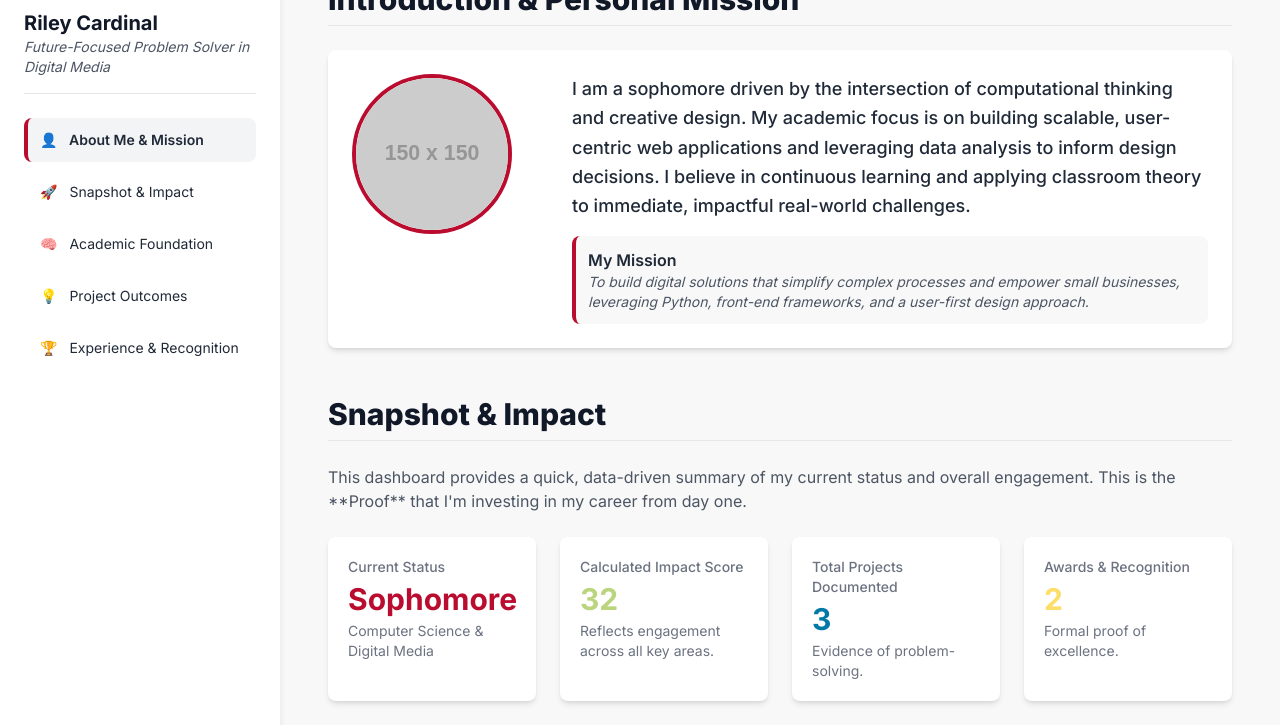
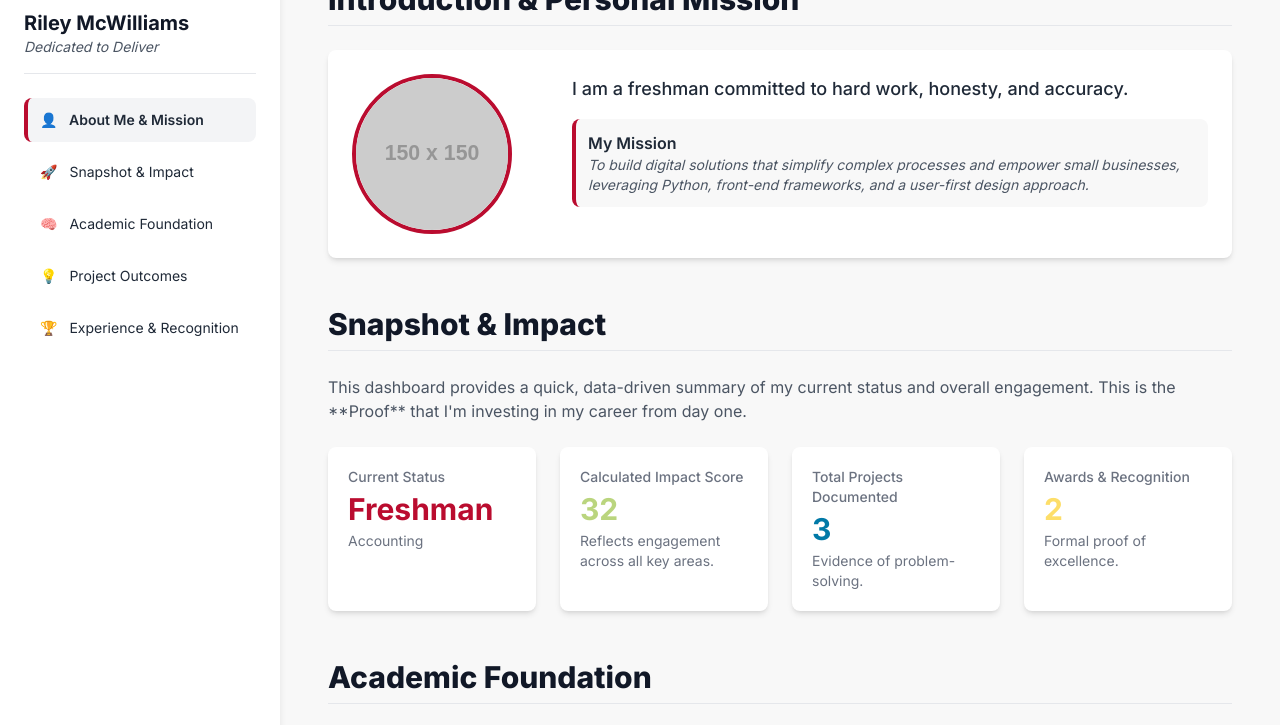
Before and after one commit to Riley-McWilliams/McWilliams-Personal-Portfolio, a plain HTML site: page index.html in a window 1280 px wide. Shown: the part 67-792 px from the top of the page. Drawn offline with nearby package versions, Linux system fonts and the light colour scheme; placeholder pictures from the web are drawn by us.

Commit message:
Update index.html

```diff
--- a/index.html
+++ b/index.html
@@ -255,17 +255,17 @@ CONFIRMATION: NO SVG graphics used. NO Mermaid JS used. -->
 
         // 1.1 PROFILE & BRANDING VARIABLES (REQUIRED)
         const profileData = {
-            studentName: "Riley Cardinal",
-            tagline: "Future-Focused Problem Solver in Digital Media",
-            currentYear: "Sophomore", // Freshman, Sophomore, Junior, Senior
-            major: "Computer Science & Digital Media",
+            studentName: "Riley McWilliams",
+            tagline: "Dedicated to Deliver",
+            currentYear: "Freshman", // Freshman, Sophomore, Junior, Senior
+            major: "Accounting",
             gpa: 3.85,
             impactScoreMultiplier: 10, // Adjusts how much projects/awards count towards total impact
 
             // --- INTRODUCTION & BRANDING FIELDS ---
             photoUrl: "https://placehold.co/150x150/BA0C2F/FFFFFF/png?text=RILEY+C", // Replace with a URL to a professional headshot
             logoUrl: "https://placehold.co/40x40/BA0C2F/FFFFFF.png?text=BSU", // URL for your school logo or personal brand icon
-            personalBio: "I am a sophomore driven by the intersection of computational thinking and creative design. My academic focus is on building scalable, user-centric web applications and leveraging data analysis to inform design decisions. I believe in continuous learning and applying classroom theory to immediate, impactful real-world challenges.",
+            personalBio: "I am a freshman committed to hard work, honesty, and accuracy.",
             missionStatement: "To build digital solutions that simplify complex processes and empower small businesses, leveraging Python, front-end frameworks, and a user-first design approach.",
         };
 
```
